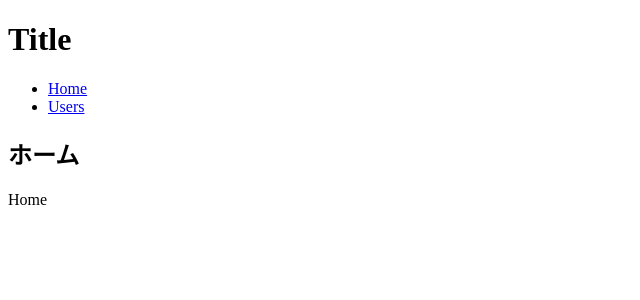
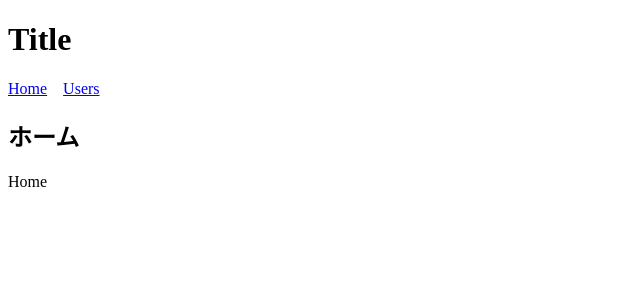
Before and after one commit to hbsnow-sandbox/react-router-v6-breadclumbs, a React (Vite) app: page / in a window 1280 px wide. Shown: the top 300 px of the page, without its empty margins (0-640 px from the left). Built offline with nearby package versions, Linux system fonts and the light colour scheme.

Commit message:
feat: css追加

```diff
--- a/src/layouts/DefaultLayout/DefaultLayout.tsx
+++ b/src/layouts/DefaultLayout/DefaultLayout.tsx
@@ -1,4 +1,6 @@
 import { PropsWithChildren } from "react";
+
+import classes from "./index.module.css";
 
 type Props = Readonly<PropsWithChildren<unknown>>;
 
@@ -11,7 +13,7 @@ export const DefaultLayout = (props: Props): JSX.Element => {
         <h1>Title</h1>
       </header>
       <nav>
-        <ul>
+        <ul className={classes.menu}>
           <li>
             <a href="/">Home</a>
           </li>
--- /dev/null
+++ b/src/layouts/DefaultLayout/index.module.css
@@ -0,0 +1,7 @@
+.menu {
+  display: flex;
+  list-style-type: none;
+  gap: 1rem;
+  margin: 0;
+  padding: 0;
+}
```
